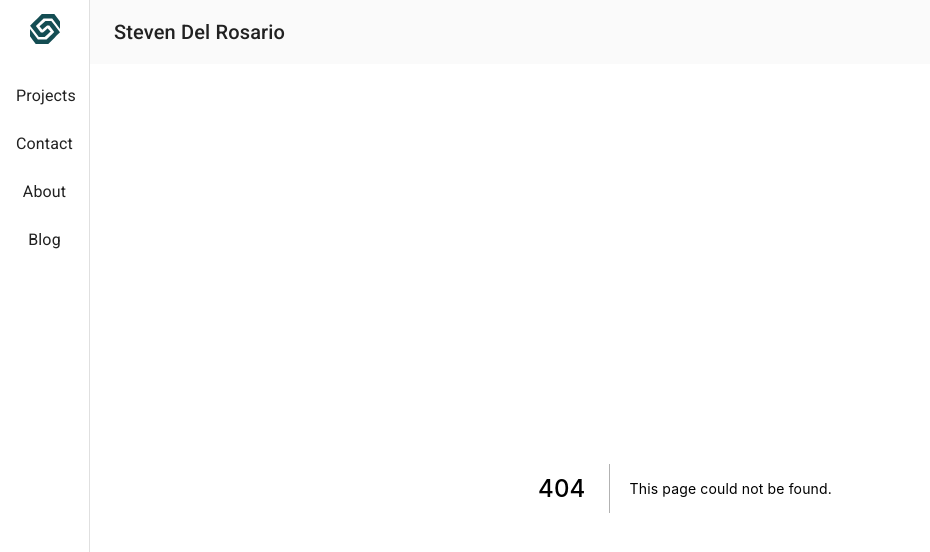
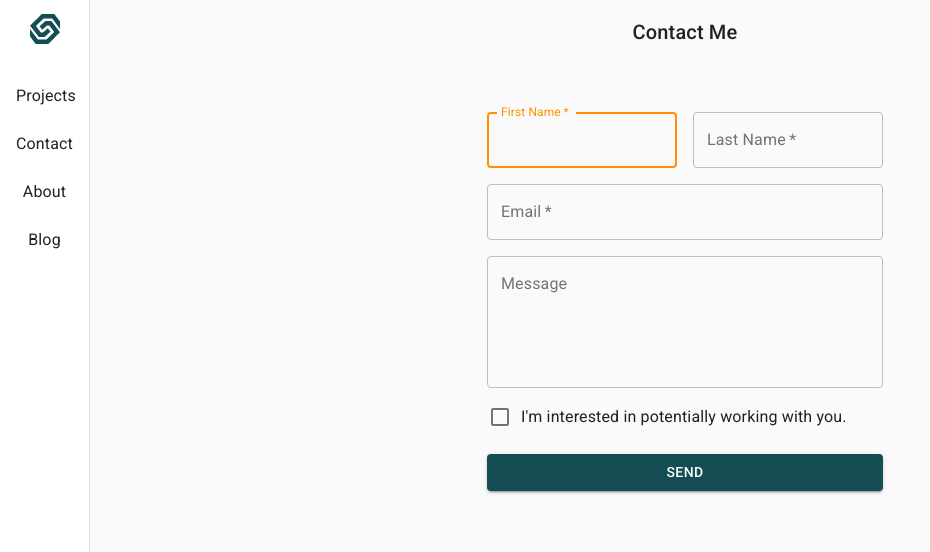
Before and after one commit to stevendelro/Portfolio, a Next.js app: page /contact in a window 1280 px wide. Before the commit this address had no page. Shown: the top 552 px of the page, without its empty margins (0-930 px from the left). Built offline with nearby package versions, Linux system fonts and the light colour scheme.

Commit message:
created contact page. added dynamic appbar title

```diff
--- a/components/layout/MyAppBar.js
+++ b/components/layout/MyAppBar.js
@@ -1,11 +1,12 @@
 import React from 'react'
 import AppBar from '@material-ui/core/AppBar'
+import Grid from '@material-ui/core/Grid'
 import IconButton from '@material-ui/core/IconButton'
 import MenuIcon from '@material-ui/icons/Menu'
 import Toolbar from '@material-ui/core/Toolbar'
 import Typography from '@material-ui/core/Typography'
 import useScrollTrigger from '@material-ui/core/useScrollTrigger'
-import { makeStyles, useTheme } from '@material-ui/core/styles'
+import { makeStyles } from '@material-ui/core/styles'
 
 // AppBar will cast a box shadow when content scrolls under it
 function ElevationScroll(props) {
@@ -21,7 +22,7 @@ function ElevationScroll(props) {
 }
 
 function MyAppBar(props) {
-  const { drawerWidth, handleDrawerToggle } = props
+  const { drawerWidth, handleDrawerToggle, appBarTitle } = props
   const useStyles = makeStyles(theme => ({
     appBar: {
       [theme.breakpoints.up('sm')]: {
@@ -41,6 +42,12 @@ function MyAppBar(props) {
     <ElevationScroll {...props}>
       <AppBar position='fixed' className={classes.appBar}>
         <Toolbar>
+          <Grid
+            container
+            direction='row'
+            justify='space-between'
+            alignItems='center'>
+            <Grid item>
               <IconButton
                 color='inherit'
                 aria-label='open drawer'
@@ -49,9 +56,14 @@ function MyAppBar(props) {
                 className={classes.menuButton}>
                 <MenuIcon />
               </IconButton>
+            </Grid>
+            <Grid item>
               <Typography variant='h6' noWrap>
-            Steven Del Rosario
+                {appBarTitle}
               </Typography>
+            </Grid>
+            <Grid item></Grid>
+          </Grid>
         </Toolbar>
       </AppBar>
     </ElevationScroll>
--- a/pages/_app.js
+++ b/pages/_app.js
@@ -24,6 +24,7 @@ export default function MyApp(props) {
   const classes = useStyles()
   const { Component, pageProps } = props
   const [mobileOpen, setMobileOpen] = useState(false)
+  const [appBarTitle, setAppBarTitle] = useState('Steven\'s Portfolio')
 
   const handleDrawerToggle = () => {
     setMobileOpen(!mobileOpen)
@@ -52,6 +53,7 @@ export default function MyApp(props) {
           <MyAppBar
             drawerWidth={drawerWidth}
             handleDrawerToggle={handleDrawerToggle}
+            appBarTitle={appBarTitle}
           />
           <MainDrawer
             drawerWidth={drawerWidth}
@@ -60,7 +62,7 @@ export default function MyApp(props) {
           />
           <main className={classes.content}>
             <div className={classes.toolbar} />
-            <Component {...pageProps} />
+            <Component {...pageProps} setAppBarTitle={setAppBarTitle} />
           </main>
         </div>
       </ThemeProvider>
--- /dev/null
+++ b/pages/contact.js
@@ -0,0 +1,128 @@
+import React from 'react'
+import Avatar from '@material-ui/core/Avatar'
+import Button from '@material-ui/core/Button'
+import CssBaseline from '@material-ui/core/CssBaseline'
+import TextField from '@material-ui/core/TextField'
+import FormControlLabel from '@material-ui/core/FormControlLabel'
+import Checkbox from '@material-ui/core/Checkbox'
+import Link from '@material-ui/core/Link'
+import Grid from '@material-ui/core/Grid'
+import Typography from '@material-ui/core/Typography'
+import { makeStyles } from '@material-ui/core/styles'
+import Container from '@material-ui/core/Container'
+import { GoMail as MailIcon } from 'react-icons/go'
+
+const useStyles = makeStyles(theme => ({
+  paper: {
+    display: 'flex',
+    flexDirection: 'column',
+    alignItems: 'flex-start',
+  },
+
+  form: {
+    width: '100%', // Fix IE 11 issue.
+    marginTop: theme.spacing(3),
+  },
+  submit: {
+    color: '#fff',
+    margin: theme.spacing(3, 0, 2),
+    backgroundColor: '#144d53',
+  },
+  checkbox: {
+    marginLeft: 0
+  }
+}))
+
+export default function SignUp({setAppBarTitle}) {
+  const classes = useStyles()
+  setAppBarTitle('Contact Me')
+  return (
+    <Container component='main' maxWidth='xs'>
+      <CssBaseline />
+      <div className={classes.paper}>
+        <form className={classes.form} noValidate>
+          <Grid container spacing={2}>
+            <Grid item xs={12} sm={6}>
+              <TextField
+                autoComplete='fname'
+                name='firstName'
+                variant='outlined'
+                required
+                fullWidth
+                id='firstName'
+                label='First Name'
+                color='secondary'
+                autoFocus
+              />
+            </Grid>
+            <Grid item xs={12} sm={6}>
+              <TextField
+                variant='outlined'
+                required
+                fullWidth
+                id='lastName'
+                label='Last Name'
+                color='secondary'
+                name='lastName'
+                autoComplete='lname'
+              />
+            </Grid>
+            <Grid item xs={12}>
+              <TextField
+                variant='outlined'
+                required
+                fullWidth
+                id='email'
+                label='Email'
+                color='secondary'
+                name='email'
+                autoComplete='email'
+              />
+            </Grid>
+            <Grid item xs={12}>
+              <TextField
+                variant='outlined'
+                fullWidth
+                name='message'
+                label='Message'
+                color='secondary'
+                type='message'
+                id='message'
+                multiline
+                rows={5}
+                autoComplete='message'
+              />
+            </Grid>
+            <Grid container direction='row' justify='center' alignItems='center'>
+              <Grid item xs={12}>
+                <FormControlLabel
+                className={classes.checkbox}
+                  control={
+                    <Checkbox value='allowExtraEmails' color='secondary' />
+                  }
+                  label="I'm interested in potentially working with you."
+                  color='secondary'
+                />
+              </Grid>
+            </Grid>
+          </Grid>
+          <Button
+            type='submit'
+            fullWidth
+            variant='contained'
+            color='primary'
+            className={classes.submit}>
+            Send
+          </Button>
+          <Grid container justify='flex-end'>
+            <Grid item>
+              <Link href='#' variant='body2'>
+                Already have an account? Sign in
+              </Link>
+            </Grid>
+          </Grid>
+        </form>
+      </div>
+    </Container>
+  )
+}
```
Lines whose indentation alone changed are shown as unchanged.
